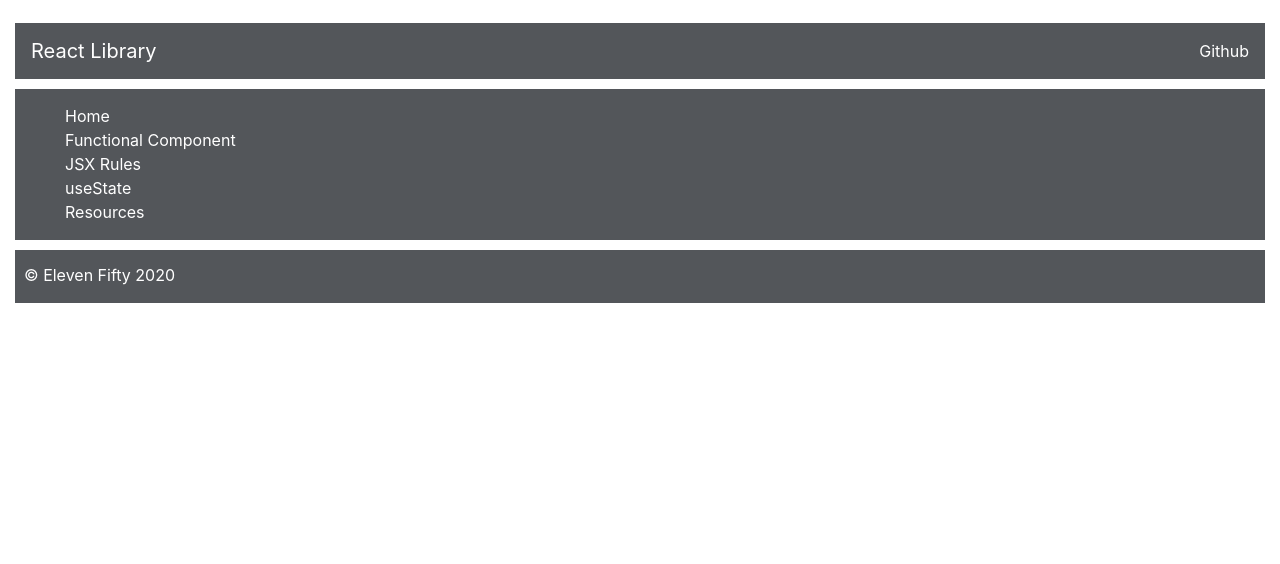
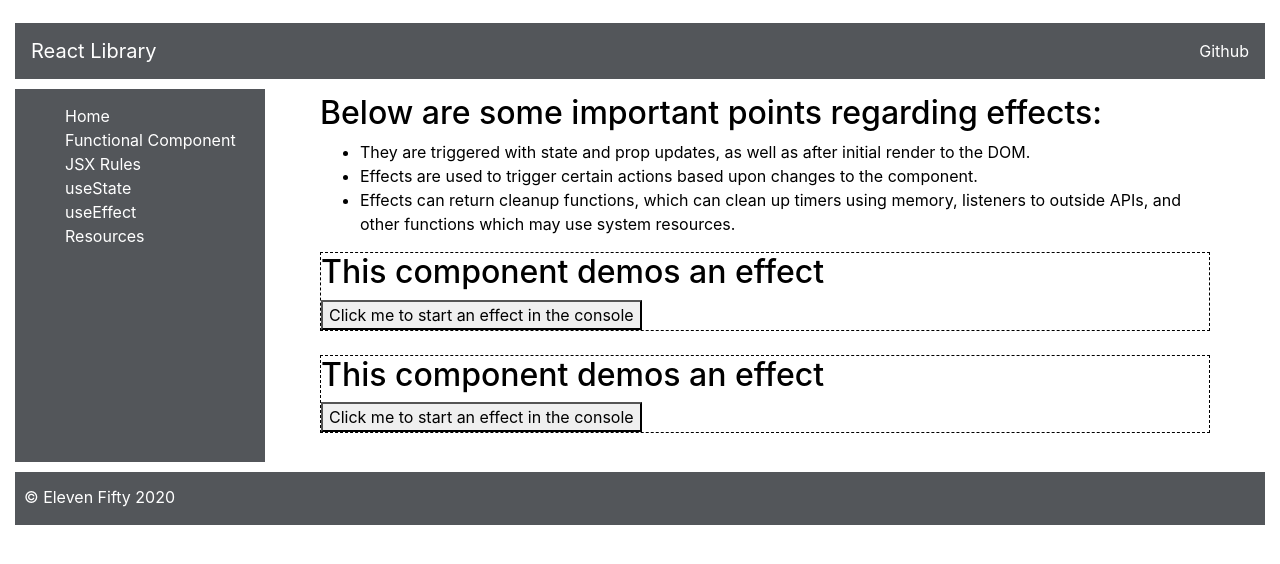
Before and after one commit to ryaneckerle/react-fundamentals, a React (Create React App) app: page /effects in a window 1280 px wide. Shown: the top 564 px of the page. Built offline with nearby package versions, Linux system fonts and the light colour scheme.

Commit message:
Effects component

```diff
--- a/src/App.css
+++ b/src/App.css
@@ -36,11 +36,11 @@
   background-color: #53565a;
   margin-top: 10px;
 }
-
+/*
 ul {
   list-style-type: none;
 }
-
+*/
 /* Sidebar */
 .sidebar-list-styling {
   padding-left: 50px;
--- /dev/null
+++ b/src/components/concepts/Effects.js
@@ -0,0 +1,70 @@
+import React, { useState, useEffect } from 'react';
+
+const Effects = () => {
+  return (
+    <div className="main">
+      <div className="mainDiv">
+        <h2>Below are some important points regarding effects:</h2>
+        <ul>
+          <li>
+            They are triggered with state and prop updates, as well as after
+            initial render to the DOM.
+          </li>
+          <li>
+            Effects are used to trigger certain actions based upon changes to
+            the component.
+          </li>
+          <li>
+            Effects can return cleanup functions, which can clean up timers
+            using memory, listeners to outside APIs, and other functions which
+            may use system resources.
+          </li>
+        </ul>
+        <SampleEffect />
+        <br />
+        <SampleEffect />
+        <br />
+      </div>
+    </div>
+  );
+};
+
+export default Effects;
+
+const SampleEffect = () => {
+  const [timerRunning, setTimerRunning] = useState(false);
+
+  useEffect(() => {
+    console.log('we initiated a state change');
+    let timer;
+    if (timerRunning) {
+      timer = window.setTimeout(() => {
+        console.log('the timer expired', Date.now() / 1000);
+        setTimerRunning(false);
+      }, 2000);
+    }
+    return () => {
+      window.clearTimeout(timer);
+      console.log('the timer was cleaned up', Date.now() / 1000);
+    };
+  });
+
+  useEffect(() => {
+    console.log('This painting needs some happy trees');
+  }, []);
+
+  let buttonHandler = () => {
+    if (!timerRunning) {
+      setTimerRunning(true);
+    }
+  };
+
+  return (
+    <div style={{ border: '1px dashed black' }}>
+      <h2>This component demos an effect</h2>
+      <button onClick={buttonHandler}>
+        Click me to start an effect in the console
+      </button>
+    </div>
+  );
+};
--- a/src/components/site/Sidebar.js
+++ b/src/components/site/Sidebar.js
@@ -5,6 +5,7 @@
 import FunctionalComponentDemo from '../concepts/FunctionalComponentDemo';
 import JSXRules from '../concepts/JSXRules';
 import State from '../concepts/State';
+import Effects from '../concepts/Effects';
 
 const Sidebar = () => {
   return (
@@ -22,6 +23,9 @@
           </lin>
           <li>
             <Link to="/state">useState</Link>
+          </li>
+          <li>
+            <Link to="/effects">useEffect</Link>
           </li>
           <li>
             <Link to="/resources">Resources</Link>
@@ -48,6 +52,9 @@
           <Route exact path="/state">
             <State />
           </Route>
+          <Route exact path="/effects">
+            <Effects />
+          </Route>
         </Switch>
       </div>
     </div>
```
Also changed, not shown: 1 other file (tests, documents, lock files or other folders).
